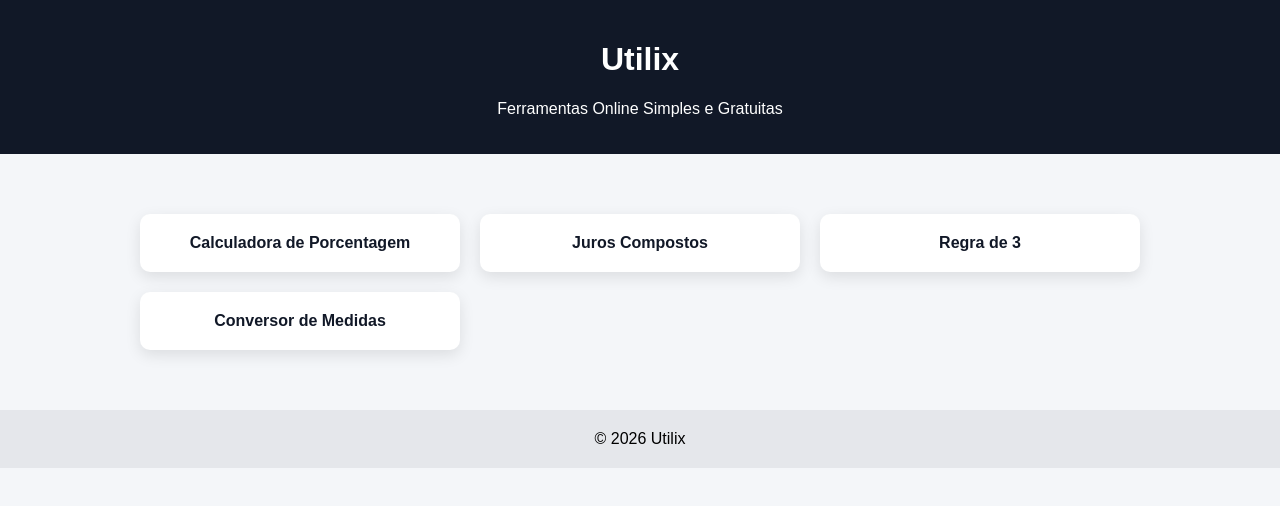
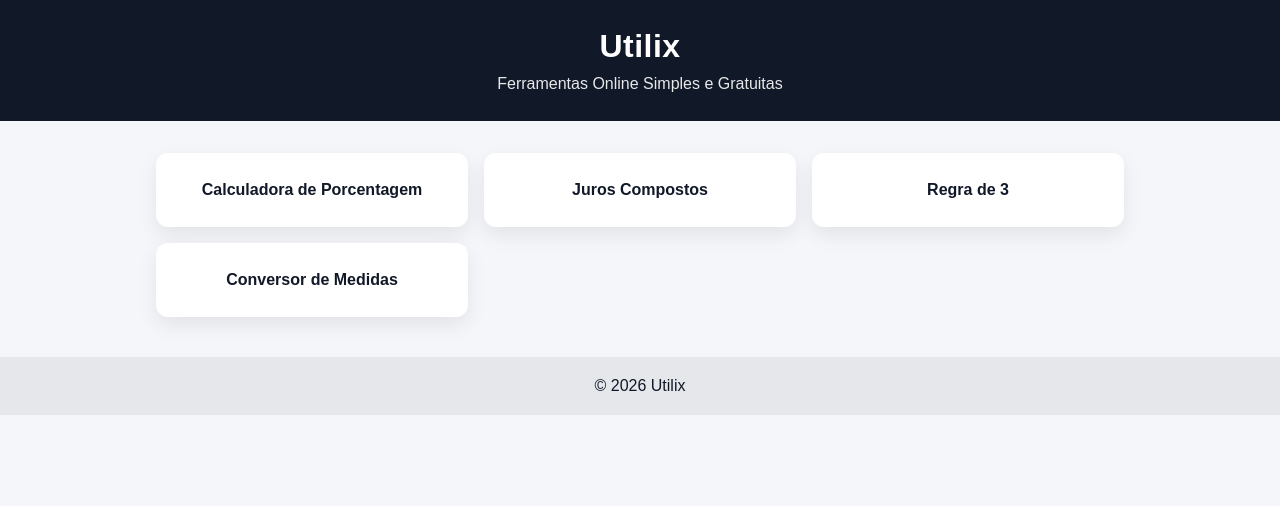
Before and after one commit to contaeudigital/utilix, a plain HTML site: page index.html in a window 1280 px wide. Drawn offline with Linux system fonts and the light colour scheme.

Commit message:
Update index.html

```diff
--- a/index.html
+++ b/index.html
@@ -3,48 +3,9 @@
 <head>
   <meta charset="UTF-8">
   <meta name="viewport" content="width=device-width, initial-scale=1.0">
-<title>Utilix - Ferramentas Online</title>
-<meta name="description" content="Ferramentas online gratuitas: porcentagem, juros, conversores e muito mais.">
-<style>
-body {
-    margin: 0;
-    font-family: Arial, sans-serif;
-    background: #f4f6f9;
-}
-header {
-    background: #111827;
-    color: white;
-    padding: 20px;
-    text-align: center;
-}
-.container {
-    max-width: 1000px;
-    margin: 40px auto;
-    padding: 20px;
-}
-.grid {
-    display: grid;
-    grid-template-columns: repeat(auto-fit, minmax(250px, 1fr));
-    gap: 20px;
-}
-.card {
-    background: white;
-    padding: 20px;
-    border-radius: 10px;
-    box-shadow: 0 5px 15px rgba(0,0,0,0.1);
-    text-align: center;
-}
-.card a {
-    text-decoration: none;
-    font-weight: bold;
-    color: #111827;
-}
-footer {
-    text-align: center;
-    padding: 20px;
-    background: #e5e7eb;
-}
-</style>
+  <title>Utilix - Ferramentas Online Simples e Gratuitas</title>
+  <meta name="description" content="Ferramentas online gratuitas: porcentagem, juros compostos, regra de 3 e conversores. Rápido, simples e direto.">
+  <link rel="stylesheet" href="/css/style.css">
 </head>
 <body>
 
@@ -56,16 +17,16 @@
 <div class="container">
   <div class="grid">
     <div class="card">
-            <a href="#">Calculadora de Porcentagem</a>
+      <a href="/ferramentas/porcentagem.html">Calculadora de Porcentagem</a>
     </div>
     <div class="card">
-            <a href="#">Juros Compostos</a>
+      <a href="/ferramentas/juros-compostos.html">Juros Compostos</a>
     </div>
     <div class="card">
-            <a href="#">Regra de 3</a>
+      <a href="/ferramentas/regra-de-3.html">Regra de 3</a>
     </div>
     <div class="card">
-            <a href="#">Conversor de Medidas</a>
+      <a href="/ferramentas/conversor.html">Conversor de Medidas</a>
     </div>
   </div>
 </div>
```
Lines whose indentation alone changed are shown as unchanged.
